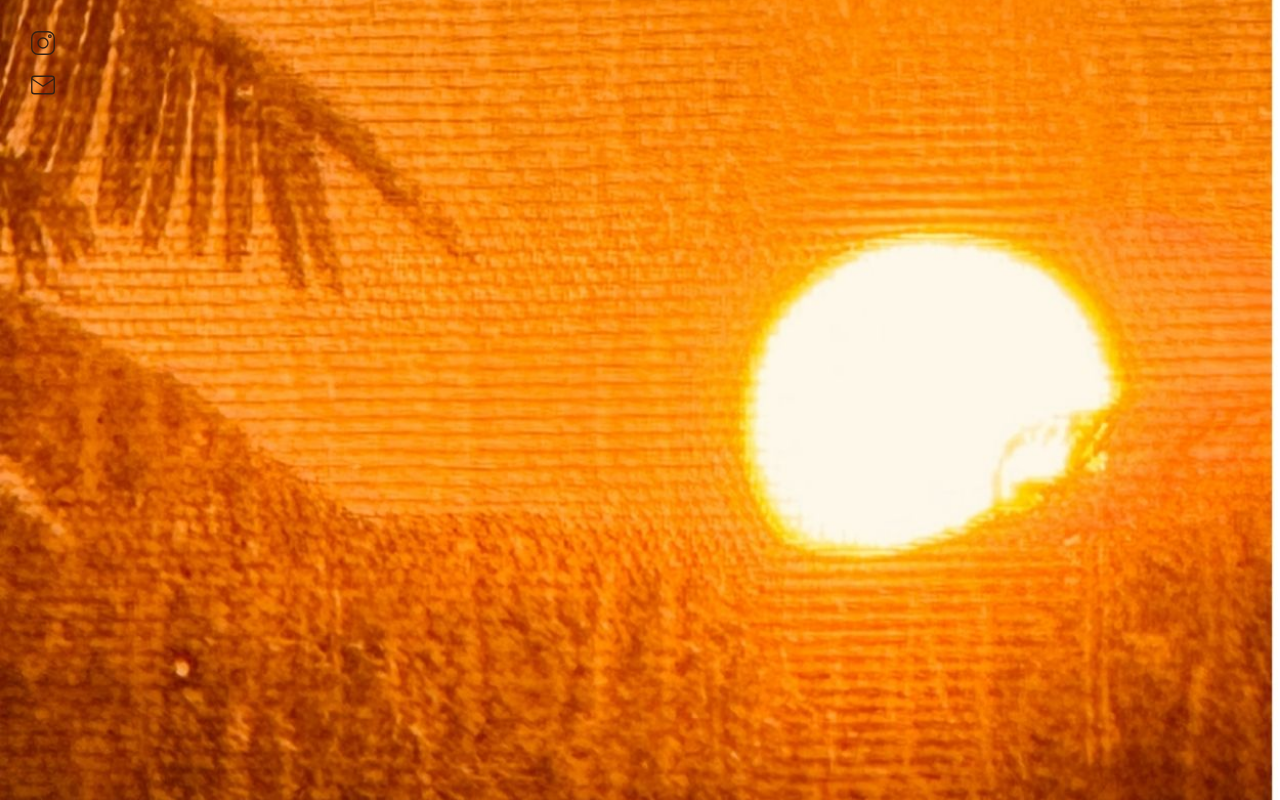
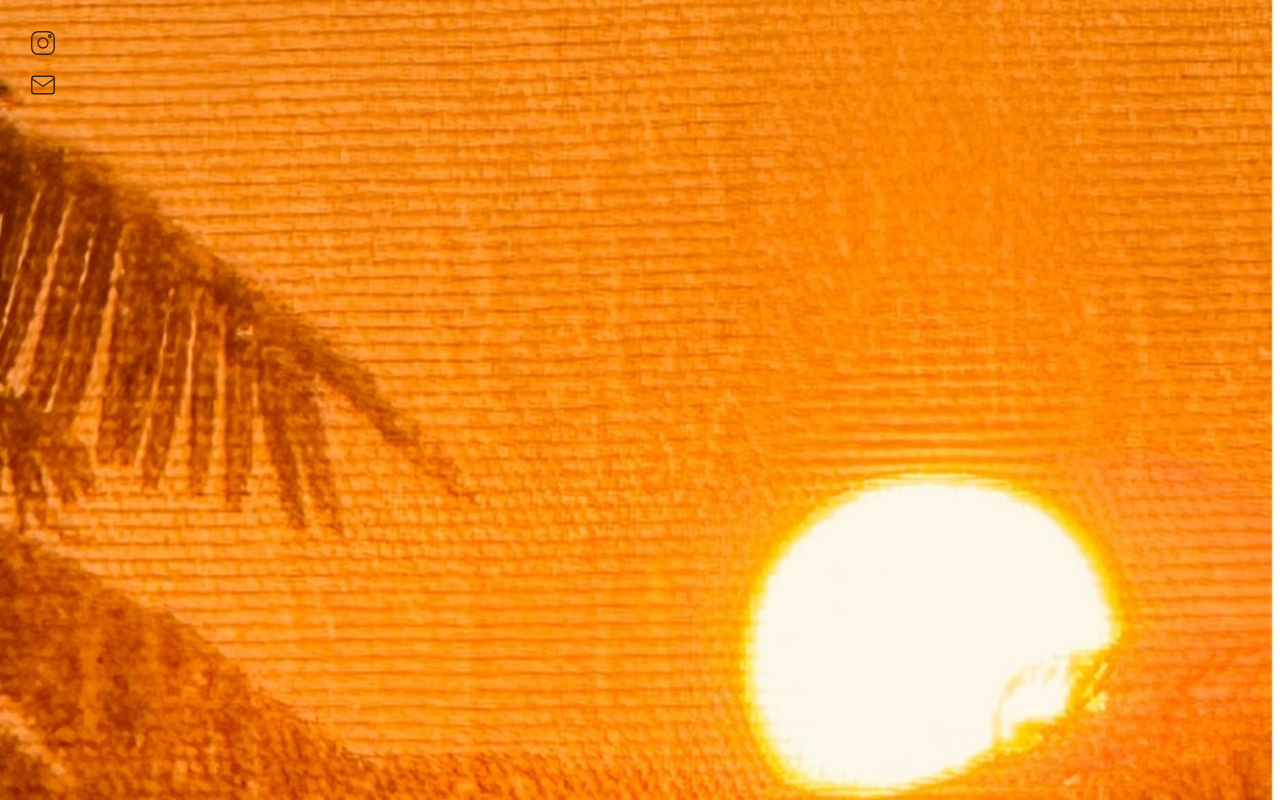
Before and after one commit to solaiaclub/website, a plain HTML site: page index.html in a window 1280 px wide. Shown: the top 800 px of the page. Drawn offline with Linux system fonts and the light colour scheme.

Commit message:
scrollable image

```diff
--- a/index.html
+++ b/index.html
@@ -5,41 +5,36 @@
   <meta name="viewport" content="width=device-width, initial-scale=1" />
   <title>SOLAÌA CLUB</title>
   <style>
-    /* Minimal reset */
-    * { box-sizing: border-box; margin: 0; }
+    * { margin: 0; box-sizing: border-box; }
     html, body { height: 100%; }
+    body { overflow-x: hidden; }
 
     :root{
-      --gap: 28px;          /* edge offset for top/left */
-      --icon-size: 30px;    /* icon box size */
+      --gap: 28px;
+      --icon-size: 30px;
       --icon-color: #362114;
     }
 
+    /* The image fills the section and SCROLLS with the page */
     .hero{
-      position: relative;
-      height: 100vh;
-      width: 100%;
+      width: 100vw;
+      height: 200vh; /* >= 100vh so there's something to scroll */
+      background-image: url("assets/7.jpg");
+      background-size: cover;            /* no white bars on the sides */
+      background-position: center bottom;/* start near the bottom if your text is down there */
+      background-repeat: no-repeat;
+      /* NOTE: background-attachment stays default 'scroll' (NOT fixed) */
     }
 
-    .hero img{
-      position: absolute;
-      inset: 0;
-      width: 100%;
-      height: 100%;
-      object-fit: cover;
-      object-position: center;
-    }
-
-    /* Icons top-left */
+    /* Icons stay visible while the background scrolls */
     .icons{
-      position: absolute;
+      position: fixed;
       top: calc(max(var(--gap), env(safe-area-inset-top)));
       left: calc(max(var(--gap), env(safe-area-inset-left)));
       display: flex;
       flex-direction: column;
-      align-items: flex-start;
       gap: 12px;
-      z-index: 1;
+      z-index: 10;
     }
 
     .icons a{
@@ -58,19 +53,19 @@
       stroke-linejoin: round;
       transition: opacity .2s ease;
     }
-
     .icons a:hover svg{ opacity: .7; }
 
-    /* Slightly tighter layout on very small screens */
     @media (max-width: 420px){
       :root{ --gap: 24px; --icon-size: 28px; }
+      .hero{ height: 120vh; } /* lighter scroll on small screens */
+    }
+
+    @media (min-width: 1440px){
+      .hero{ height: 240vh; } /* extra scroll on big laptops/monitors */
     }
   </style>
 </head>
 <body>
-  <div class="hero">
-    <img src="assets/7.jpg" alt="Background" loading="eager" />
-
   <div class="icons" aria-label="Links">
     <a href="https://instagram.com/solaiaclub" target="_blank" rel="noopener" aria-label="Instagram">
       <svg viewBox="0 0 24 24" aria-hidden="true">
@@ -79,14 +74,15 @@
         <circle cx="17.5" cy="6.5" r="1"/>
       </svg>
     </a>
-
-      <a href="#" onclick="window.location='mailto:' + 'solaiaclub' + '@' + 'proton.me'; return false;" aria-label="Email">
+    <a href="#" onclick="window.location='mailto:'+'solaiaclub'+'@'+'proton.me';return false;" aria-label="Email">
       <svg viewBox="0 0 24 24" aria-hidden="true">
         <rect x="3" y="5" width="18" height="14" rx="2" ry="2"/>
         <polyline points="3 7,12 13,21 7"/>
       </svg>
     </a>
   </div>
-  </div>
+
+  <!-- Scrollable background image -->
+  <section class="hero" aria-hidden="true"></section>
 </body>
 </html>
```
Lines whose indentation alone changed are shown as unchanged.
